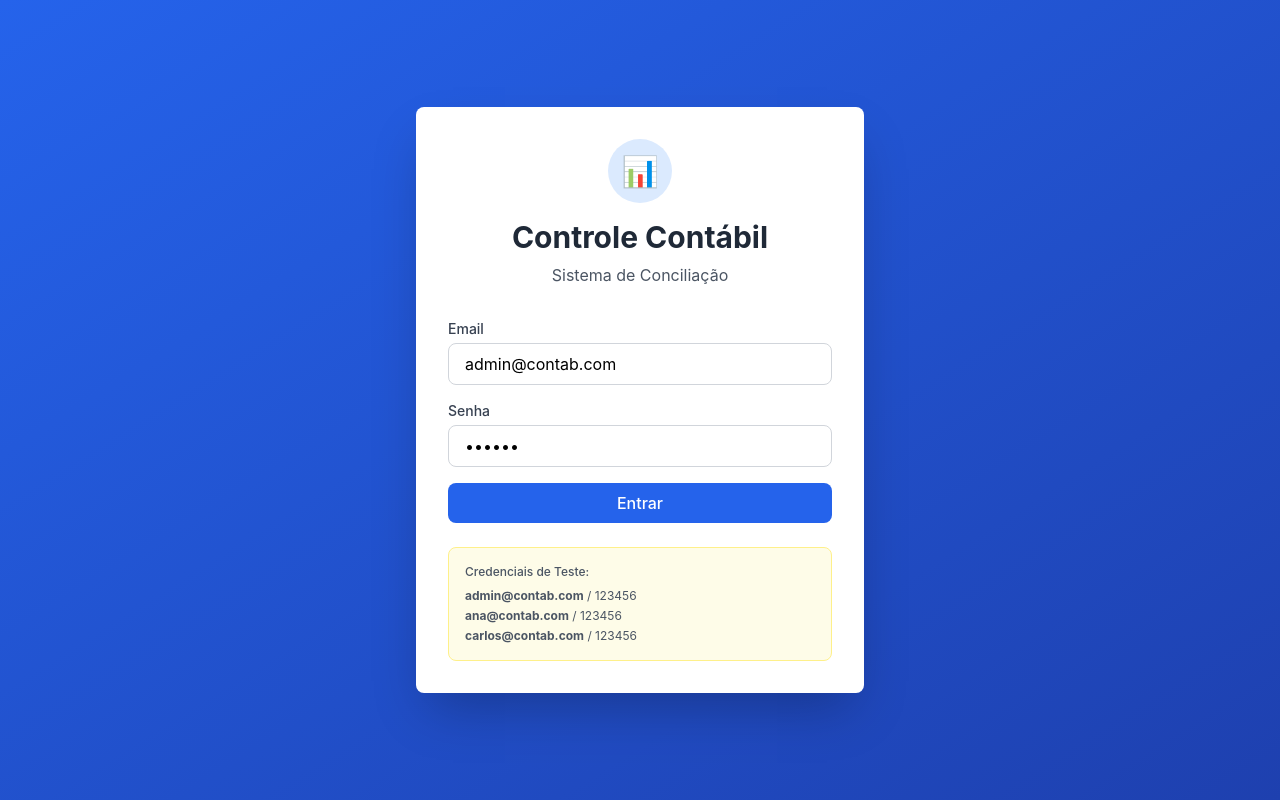
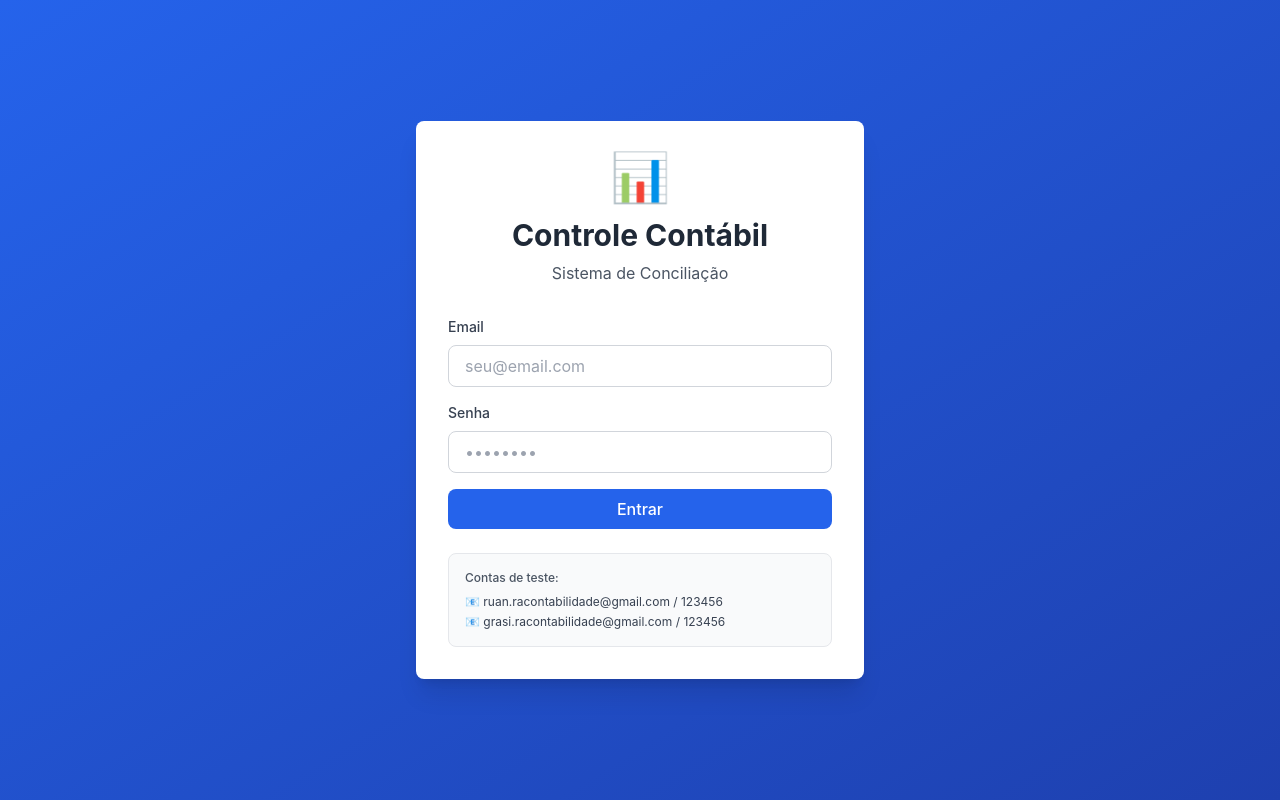
Before and after one commit to ruanracontabilidade-cmd/sistema-contabil, a React (Vite) app: page / in a window 1280 px wide. Built offline with nearby package versions, Linux system fonts and the light colour scheme.

Commit message:
Update Login.jsx

```diff
--- a/src/components/Login.jsx
+++ b/src/components/Login.jsx
@@ -1,91 +1,89 @@
 import { useState } from 'react'
-import { supabase } from '../lib/supabase'
 
 export default function Login({ onLogin }) {
-  const [email, setEmail] = useState('admin@contab.com')
-  const [password, setPassword] = useState('123456')
+  const [email, setEmail] = useState('')
+  const [password, setPassword] = useState('')
   const [loading, setLoading] = useState(false)
   const [error, setError] = useState('')
 
-  const handleLogin = async (e) => {
+  const handleSubmit = async (e) => {
     e.preventDefault()
+    setError('')
     setLoading(true)
-    setError('')
 
     try {
-      const { data, error: authError } = await supabase.auth.signInWithPassword({
-        email,
-        password,
-      })
+      if (!email.trim() || !password.trim()) {
+        setError('Preencha email e senha')
+        setLoading(false)
+        return
+      }
 
-      if (authError) {
-        setError(authError.message)
-      } else if (data.user) {
-        onLogin(data.user)
-      }
+      await onLogin(email, password)
     } catch (err) {
-      setError('Erro ao fazer login')
-    } finally {
+      setError(err.message || 'Erro ao fazer login')
       setLoading(false)
     }
   }
 
   return (
     <div className="min-h-screen bg-gradient-to-br from-blue-600 to-blue-800 flex items-center justify-center p-4">
-      <div className="bg-white rounded-lg shadow-2xl p-8 w-full max-w-md">
+      <div className="bg-white rounded-lg shadow-xl p-8 w-full max-w-md">
         <div className="text-center mb-8">
-          <div className="bg-blue-100 w-16 h-16 rounded-full flex items-center justify-center mx-auto mb-4">
-            <span className="text-3xl">📊</span>
-          </div>
+          <div className="text-5xl mb-4">📊</div>
           <h1 className="text-3xl font-bold text-gray-800">Controle Contábil</h1>
           <p className="text-gray-600 mt-2">Sistema de Conciliação</p>
         </div>
 
-        <form onSubmit={handleLogin} className="space-y-4">
+        <form onSubmit={handleSubmit} className="space-y-4">
           <div>
-            <label className="block text-sm font-medium text-gray-700 mb-1">Email</label>
+            <label className="block text-sm font-medium text-gray-700 mb-2">
+              Email
+            </label>
             <input
               type="email"
               value={email}
               onChange={(e) => setEmail(e.target.value)}
+              placeholder="seu@email.com"
+              className="w-full px-4 py-2 border border-gray-300 rounded-lg focus:ring-2 focus:ring-blue-500 focus:border-transparent outline-none transition"
               disabled={loading}
-              className="w-full px-4 py-2 border border-gray-300 rounded-lg focus:ring-2 focus:ring-blue-500 outline-none disabled:bg-gray-100"
-              placeholder="usuario@contab.com"
             />
           </div>
 
           <div>
-            <label className="block text-sm font-medium text-gray-700 mb-1">Senha</label>
+            <label className="block text-sm font-medium text-gray-700 mb-2">
+              Senha
+            </label>
             <input
               type="password"
               value={password}
               onChange={(e) => setPassword(e.target.value)}
+              placeholder="••••••••"
+              className="w-full px-4 py-2 border border-gray-300 rounded-lg focus:ring-2 focus:ring-blue-500 focus:border-transparent outline-none transition"
               disabled={loading}
-              className="w-full px-4 py-2 border border-gray-300 rounded-lg focus:ring-2 focus:ring-blue-500 outline-none disabled:bg-gray-100"
-              placeholder="••••••••"
             />
           </div>
 
           {error && (
-            <div className="p-3 bg-red-100 text-red-700 rounded-lg text-sm">
-              {error}
+            <div className="bg-red-50 border border-red-200 rounded-lg p-3">
+              <p className="text-red-700 text-sm">{error}</p>
             </div>
           )}
 
           <button
             type="submit"
             disabled={loading}
-            className="w-full bg-blue-600 hover:bg-blue-700 disabled:opacity-50 text-white font-medium py-2 rounded-lg transition"
+            className="w-full bg-blue-600 hover:bg-blue-700 disabled:bg-gray-400 text-white font-medium py-2 rounded-lg transition"
           >
             {loading ? 'Entrando...' : 'Entrar'}
           </button>
         </form>
 
-        <div className="mt-6 p-4 bg-yellow-50 rounded-lg border border-yellow-200">
-          <p className="text-xs text-gray-600 font-medium mb-2">Credenciais de Teste:</p>
-          <p className="text-xs text-gray-600 mb-1"><strong>admin@contab.com</strong> / 123456</p>
-          <p className="text-xs text-gray-600 mb-1"><strong>ana@contab.com</strong> / 123456</p>
-          <p className="text-xs text-gray-600"><strong>carlos@contab.com</strong> / 123456</p>
+        <div className="mt-6 p-4 bg-gray-50 rounded-lg border border-gray-200">
+          <p className="text-xs text-gray-600 font-medium mb-2">Contas de teste:</p>
+          <div className="space-y-1 text-xs text-gray-700">
+            <p>📧 ruan.racontabilidade@gmail.com / 123456</p>
+            <p>📧 grasi.racontabilidade@gmail.com / 123456</p>
+          </div>
         </div>
       </div>
     </div>
```
